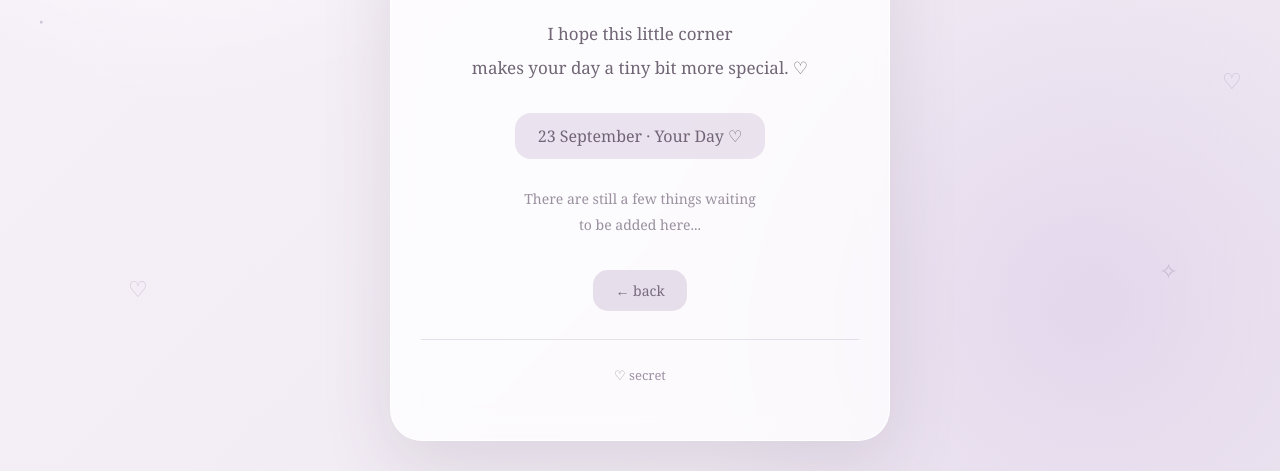
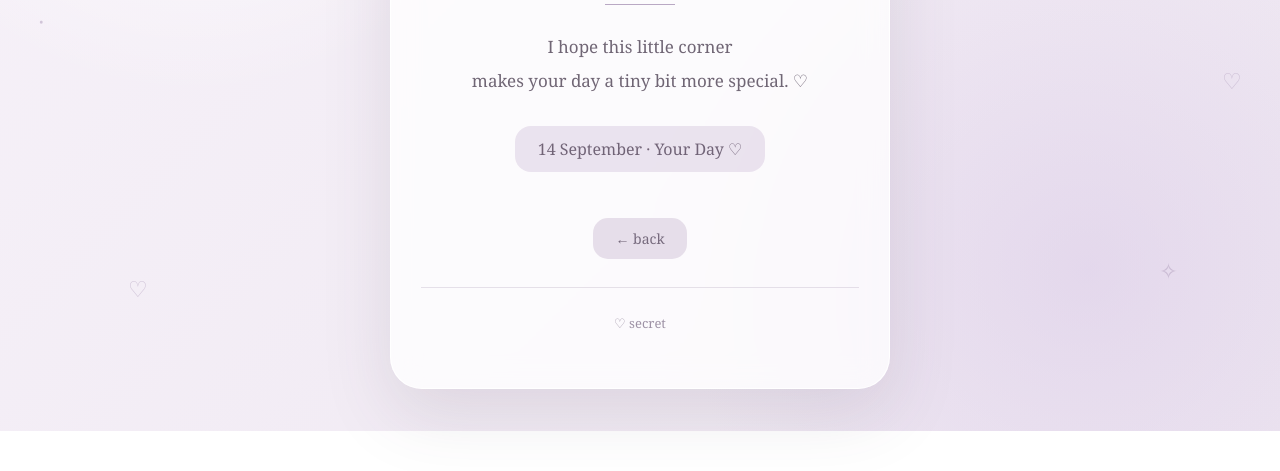
Before and after one commit to atrintaherzade-arch/Negar, a plain HTML site: page Index.html in a window 1280 px wide. Both pictures are taken after a click on the button "open your surprise ♡". Shown: the part 369-840 px from the top of the page. After the commit the page ends 800 px from the top, so only its background shows below. Drawn offline with Linux system fonts and the light colour scheme.

Commit message:
Update Index.html

```diff
--- a/Index.html
+++ b/Index.html
@@ -613,12 +613,9 @@ h1 {
         </p>
 
         <div class="birthday-date">
-            23 September · Your Day ♡
+            14 September · Your Day ♡
         </div>
 
-        <p class="little-note">
-            There are still a few things waiting<br>
-            to be added here...
         </p>
 
         <button
```
